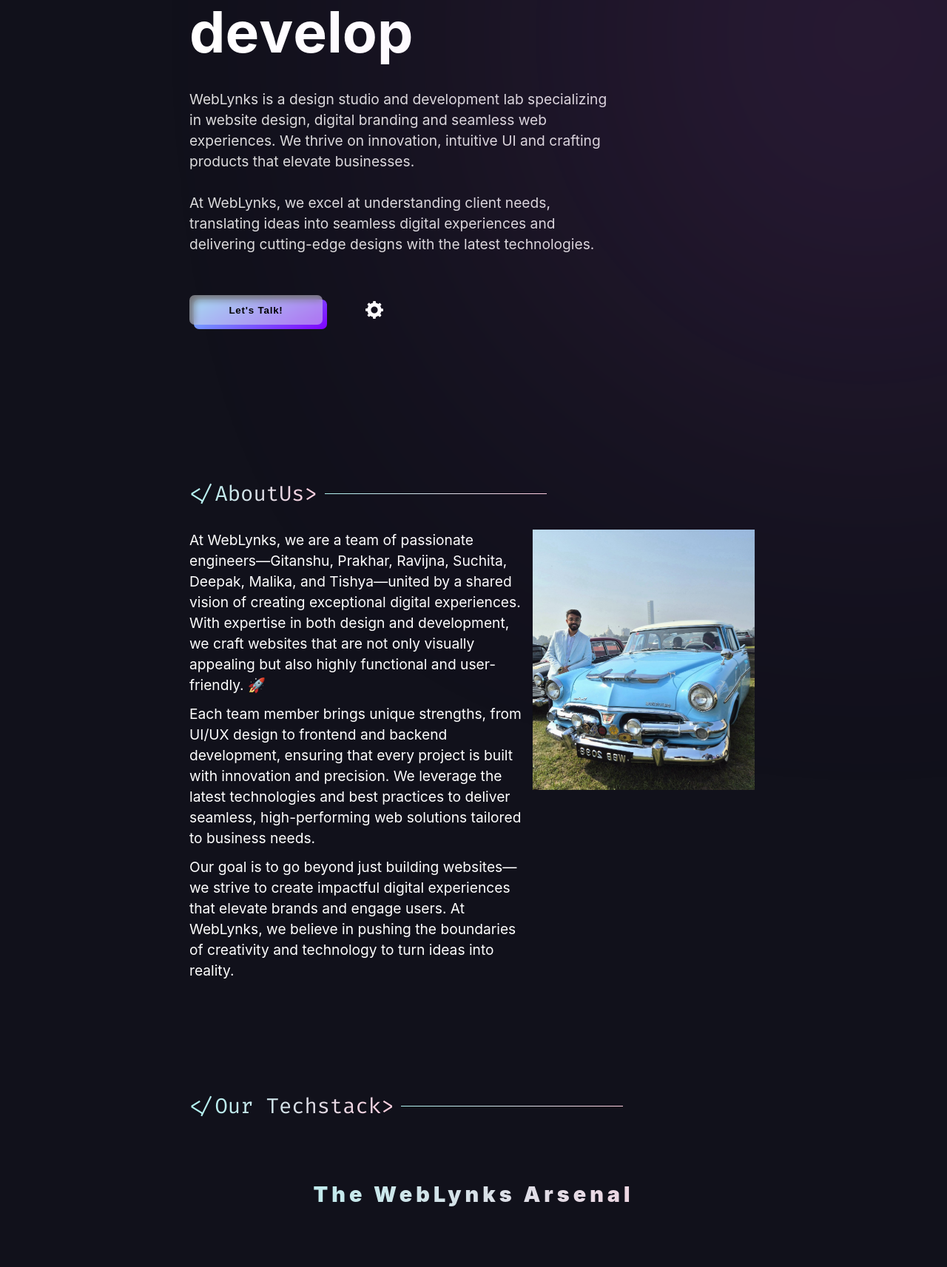
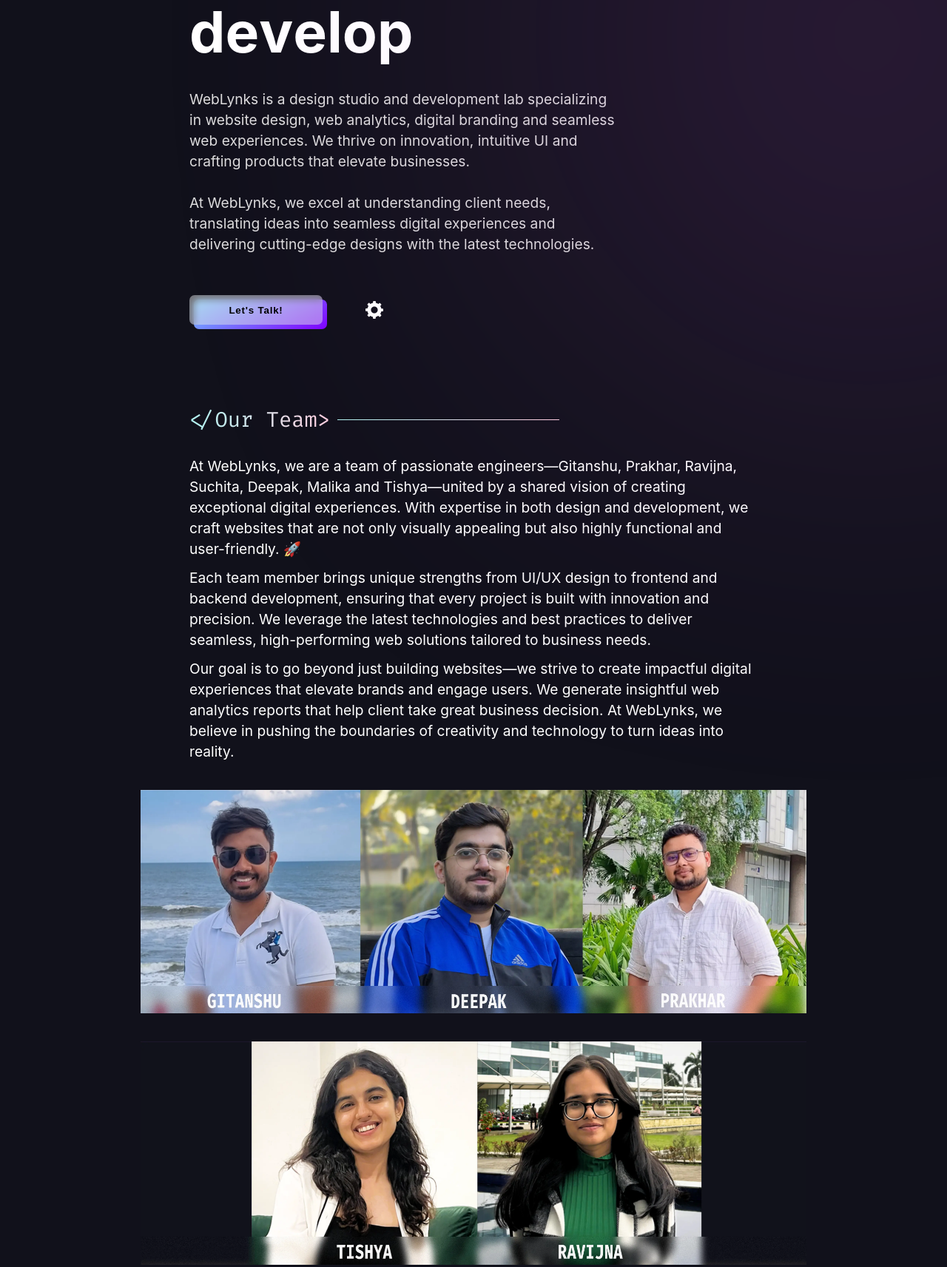
Before and after one commit to gitanshugupta7/WebLyknsPortfolio, a plain HTML site: page index.html in a window 1280 px wide. Shown: the part 352-2065 px from the top of the page at 74% size. Drawn offline with nearby package versions, Linux system fonts and the light colour scheme; animation ran at ten frames a second; a web font is replaced by a local one.

Commit message:
added our team

```diff
--- a/index.html
+++ b/index.html
@@ -218,7 +218,7 @@
           </div> -->
         </article>
         <p id="info-para" data-aos="fade-up" data-aos-delay="600">
-          WebLynks is a design studio and development lab specializing in website design, digital branding and
+          WebLynks is a design studio and development lab specializing in website design, web analytics, digital branding and
           seamless web experiences. We thrive on innovation, intuitive UI and crafting products that
           elevate businesses.
           <br />
@@ -262,7 +262,7 @@
       <div class="about-section">
         <div class="section-heading">
           <h2 class="section-heading-article" tabindex="0" aria-label="About me heading">
-            &#60;/AboutUs&#62;
+            &#60;/Our Team&#62;
           </h2>
           <p class="sectionHeadingP"></p>
         </div>
@@ -270,20 +270,21 @@
         <div class="info-dp-section">
           <div class="about-info">
             <p tabindex="0">
-              At WebLynks, we are a team of passionate engineers—Gitanshu, Prakhar, Ravijna, Suchita, Deepak, Malika, and
+              At WebLynks, we are a team of passionate engineers—Gitanshu, Prakhar, Ravijna, Suchita, Deepak, Malika and
               Tishya—united by a shared vision of creating exceptional digital experiences. With expertise in
               both design and development, we craft websites that are not only visually appealing but also highly functional and user-friendly. 🚀
             </p>
             <br />
             <p tabindex="0">
-              Each team member brings unique strengths, from UI/UX design to frontend and backend development,
+              Each team member brings unique strengths from UI/UX design to frontend and backend development,
               ensuring that every project is built with innovation and precision. We leverage the latest
               technologies and best practices to deliver seamless, high-performing web solutions tailored to business needs.
             </p>
             <br />
             <p tabindex="0">
               Our goal is to go beyond just building websites—we strive to create impactful digital experiences
-              that elevate brands and engage users. At WebLynks, we believe in pushing the boundaries of creativity
+              that elevate brands and engage users. We generate insightful web analytics reports that help client take great business decision.
+              At WebLynks, we believe in pushing the boundaries of creativity
               and technology to turn ideas into reality.
             </p>
              <!-- Resume button -->
@@ -298,11 +299,14 @@
         <div class="text">Resume</div>
       </button> -->
           </div>
-
-          <div class="dp" data-aos="fade-up">
-            <!--I need to change this image-->
-            <img src="src/webp/Gitanshu.jpeg" alt="Vinod Jangid" tabindex="0" aria-label="image of gitanshu" />
-          </div>
+        </div>
+        <div class="dp" data-aos="fade-up">
+          <!--I need to change this image-->
+          <img src="src/webp/GitanshuDeepakPrakharCollage.webp" alt="Gitanshu Gupta" tabindex="0" aria-label="image of gitanshu" />
+        </div>
+        <div class="dp" data-aos="fade-up">
+          <!--I need to change this image-->
+          <img src="src/webp/TishyaRavijnaCollage.webp" alt="Gitanshu Gupta" tabindex="0" aria-label="image of gitanshu" />
         </div>
       </div>
     </section>
--- a/style.css
+++ b/style.css
@@ -952,7 +952,7 @@ noscript {
     align-items: center;
     justify-content: center;
     flex-direction: column;
-    padding-top: 200px
+    padding-top: 100px
 }
 
 .about-section,
@@ -977,7 +977,7 @@ noscript {
 .dp img,
 .dp::after,
 .dp::before {
-    width: 300px
+    width: 900px
 }
 
 .projects-heading-article,
@@ -1007,7 +1007,7 @@ noscript {
 }
 
 .about-info {
-    width: 60%;
+    width: 100%;
     display: flex;
     flex-direction: column
 }
@@ -1017,7 +1017,8 @@ noscript {
 }
 
 .dp {
-    width: 40%;
+    margin-top: 4rem;
+    width: auto;
     display: flex;
     align-items: flex-start;
     justify-content: center;
@@ -1041,7 +1042,7 @@ noscript {
 }
 
 .skills-section-container {
-    padding-top: 150px;
+    padding-top: 100px;
     width: 100%;
     display: flex;
     align-items: center;
@@ -1150,7 +1151,7 @@ footer {
 }
 
 .projects-section-container {
-    padding: 150px 0;
+    padding: 100px 0;
     display: flex;
     align-items: center;
     justify-content: center;
@@ -1939,6 +1940,11 @@ footer {
 }
 
 @media screen and (max-width:430px) {
+    .landing-page-container {
+        height: fit-content;
+        margin-top: 0px !important;
+    }
+
     html {
         font-size: 45%
     }
@@ -1964,7 +1970,7 @@ footer {
     }
 
     .dp img {
-        width: 200px
+        width: 300px
     }
 
     .two-words {
@@ -2020,6 +2026,6 @@ footer {
 @media only screen and (max-width: 1300px) and (max-height: 730px){
     .landing-page-container {
         height: fit-content;
-        margin-top: 100px;
-    }
-}
+        margin-top: 150px;
+    }
+}
```
Also changed, not shown: src/webp/AXOCEAN-project.webp (deleted), src/webp/Aquaregia-project.webp (deleted), src/webp/FoodMenuProject.webp (deleted), src/webp/GitanshuDeepakPrakharCollage.webp (added), src/webp/Group 76.webp (deleted), src/webp/NetflixCloneProject.webp (deleted), src/webp/QRgeneratorProject.webp (deleted), src/webp/TishyaRavijnaCollage.webp (added), src/webp/axocean-favicon.webp (deleted), src/webp/comickaze-preview.webp (deleted), src/webp/cropped-1086600-192x192.webp (deleted), src/webp/pexelicon-favicon.webp (deleted), src/webp/qr-favicon.webp (deleted), src/webp/vinod (1).webp (deleted), 1 more files.
